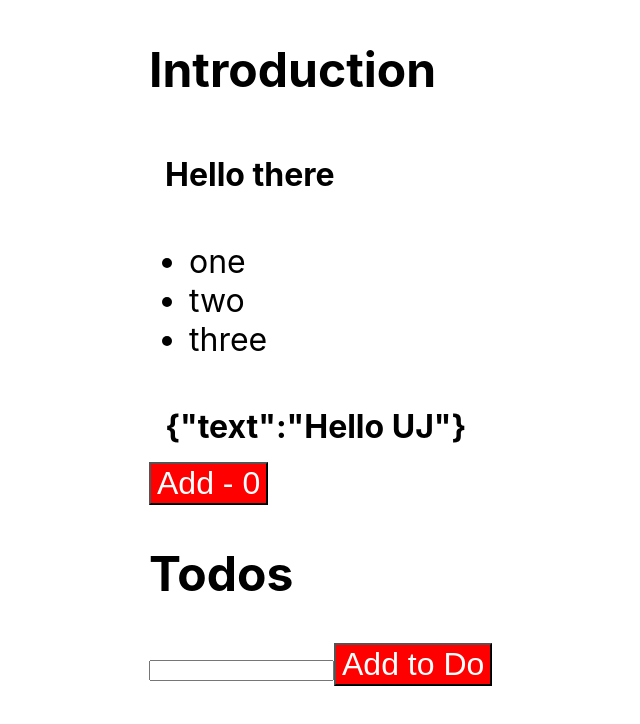
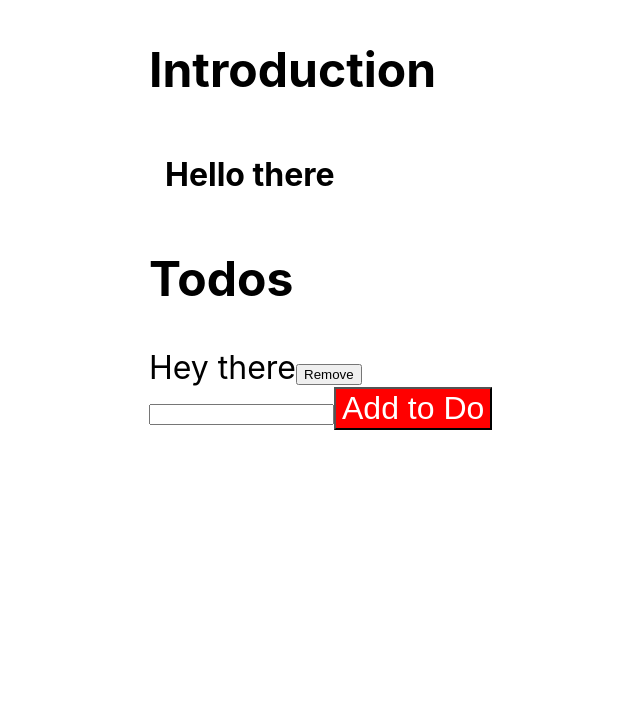
Before and after one commit to UJ528491/no-bs-ts-react, a React (Create React App) app: page / in a window 1280 px wide. Shown: the top 724 px of the page, without its empty margins (91-731 px from the left). Built offline with nearby package versions, Linux system fonts and the light colour scheme.

Commit message:
useTodos

```diff
--- a/src/App.tsx
+++ b/src/App.tsx
@@ -1,11 +1,6 @@
-import React, {
-  useCallback,
-  useEffect,
-  useReducer,
-  useRef,
-  useState,
-} from "react"
+import React, { useCallback, useRef } from "react"
 import "./App.css"
+import { useTodos } from "./useTodos"
 
 const Heading = ({ title }: { title: string }) => <h2>{title}</h2>
 const Box: React.FunctionComponent = ({ children }) => (
@@ -18,35 +13,6 @@
     {children}
   </div>
 )
-const List: React.FunctionComponent<{
-  items: string[]
-  onClick?: (item: string) => void
-}> = ({ items, onClick }) => (
-  <ul>
-    {items.map((item, index) => (
-      <li key={index} onClick={() => onClick?.(item)}>
-        {item}
-      </li>
-    ))}
-  </ul>
-)
-
-interface Payload {
-  text: string
-}
-interface Todo {
-  id: number
-  text: string
-}
-type ActionType =
-  | {
-      type: "ADD"
-      text: string
-    }
-  | {
-      type: "REMOVE"
-      id: number
-    }
 const Button: React.FunctionComponent<
   React.DetailedHTMLProps<
     React.ButtonHTMLAttributes<HTMLButtonElement>,
@@ -67,77 +33,28 @@
   </button>
 )
 
-const useNumber = (initialValue: number) => useState<number>(initialValue)
-
-type UseNumberValue = ReturnType<typeof useNumber>[0]
-type UseNumberSetValue = ReturnType<typeof useNumber>[1]
-
-const Incrementer: React.FunctionComponent<{
-  value: UseNumberValue
-  setValue: UseNumberSetValue
-}> = ({ value, setValue }) => (
-  <Button onClick={() => setValue(value + 1)} title={`Add - ${value}`} />
-)
-
 function App() {
-  const onListClick = useCallback((item: string) => {
-    alert(item)
-  }, [])
-
-  const [payload, setPayload] = useState<Payload | null>(null)
-
-  useEffect(() => {
-    fetch("/data.json")
-      .then(resp => resp.json())
-      .then(data => {
-        setPayload(data)
-      })
-  })
-
-  const [todos, dispatch] = useReducer((state: Todo[], action: ActionType) => {
-    switch (action.type) {
-      case "ADD":
-        return [
-          ...state,
-          {
-            id: state.length,
-            text: action.text,
-            done: false,
-          },
-        ]
-      case "REMOVE":
-        return state.filter(({ id }) => id !== action.id)
-      default:
-        throw new Error()
-    }
-  }, [])
-
+  const { todos, addTodo, removeTodo } = useTodos([
+    { id: 0, text: "Hey there", done: false },
+  ])
   const newTodoRef = useRef<HTMLInputElement>(null)
 
   const onAddTodo = useCallback(() => {
     if (newTodoRef.current) {
-      dispatch({
-        type: "ADD",
-        text: newTodoRef.current.value,
-      })
+      addTodo(newTodoRef.current.value)
+      newTodoRef.current.value = ""
     }
-  }, [])
-  const [value, setValue] = useNumber(0)
+  }, [addTodo])
   return (
     <div>
       <Heading title="Introduction" />
       <Box>Hello there</Box>
-      <List items={["one", "two", "three"]} onClick={onListClick} />
-      <Box>{JSON.stringify(payload)}</Box>
-      <Incrementer value={value} setValue={setValue} />
 
       <Heading title="Todos" />
       {todos.map(todo => (
         <div key={todo.id}>
           {todo.text}
-          <button onClick={() => dispatch({ type: "REMOVE", id: todo.id })}>
-            Remove
-          </button>
+          <button onClick={() => removeTodo(todo.id)}>Remove</button>
         </div>
       ))}
       <div>
--- a/src/useTodos.ts
+++ b/src/useTodos.ts
@@ -3,6 +3,7 @@
 interface Todo {
   id: number
   text: string
+  done: boolean
 }
 type ActionType =
   | {
```
